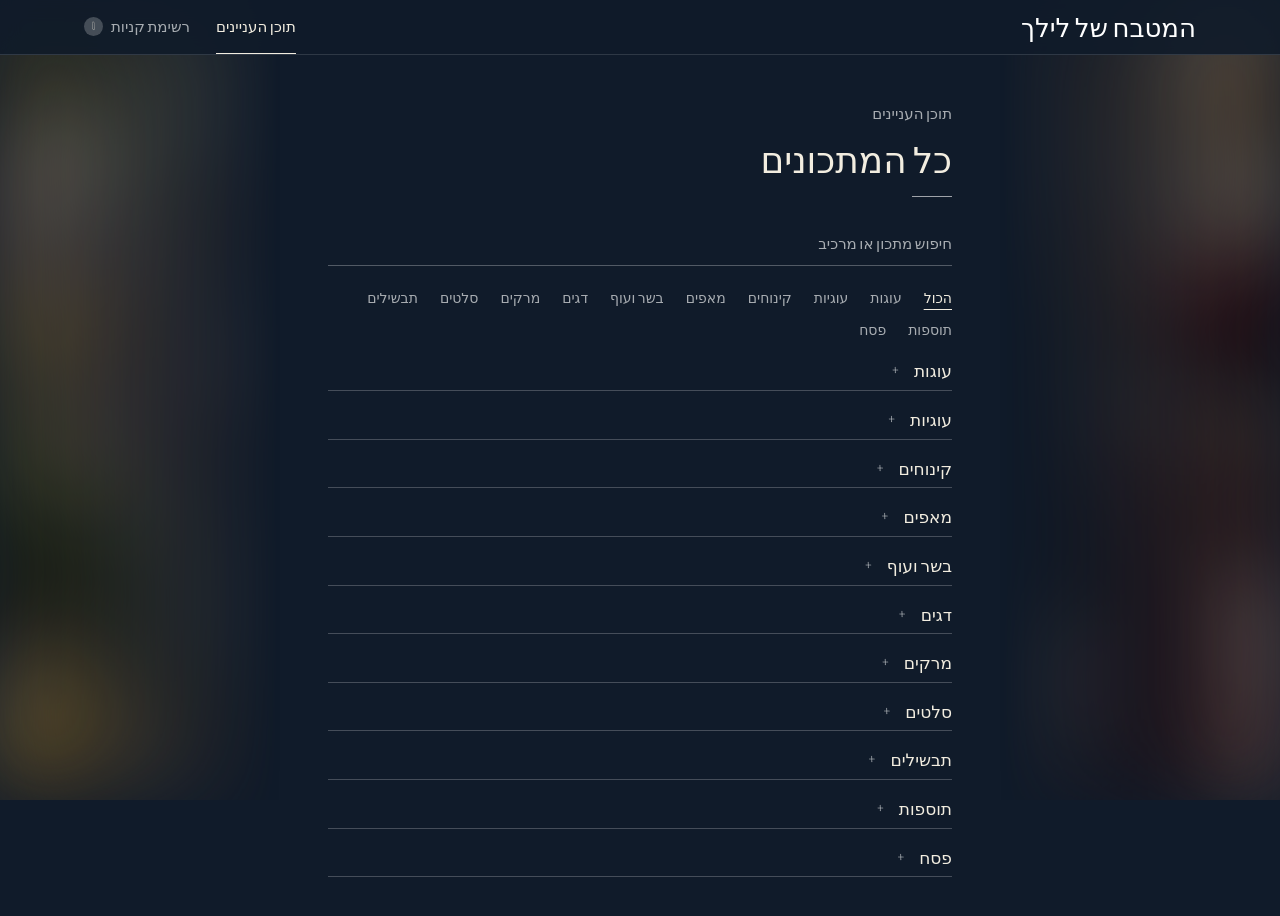
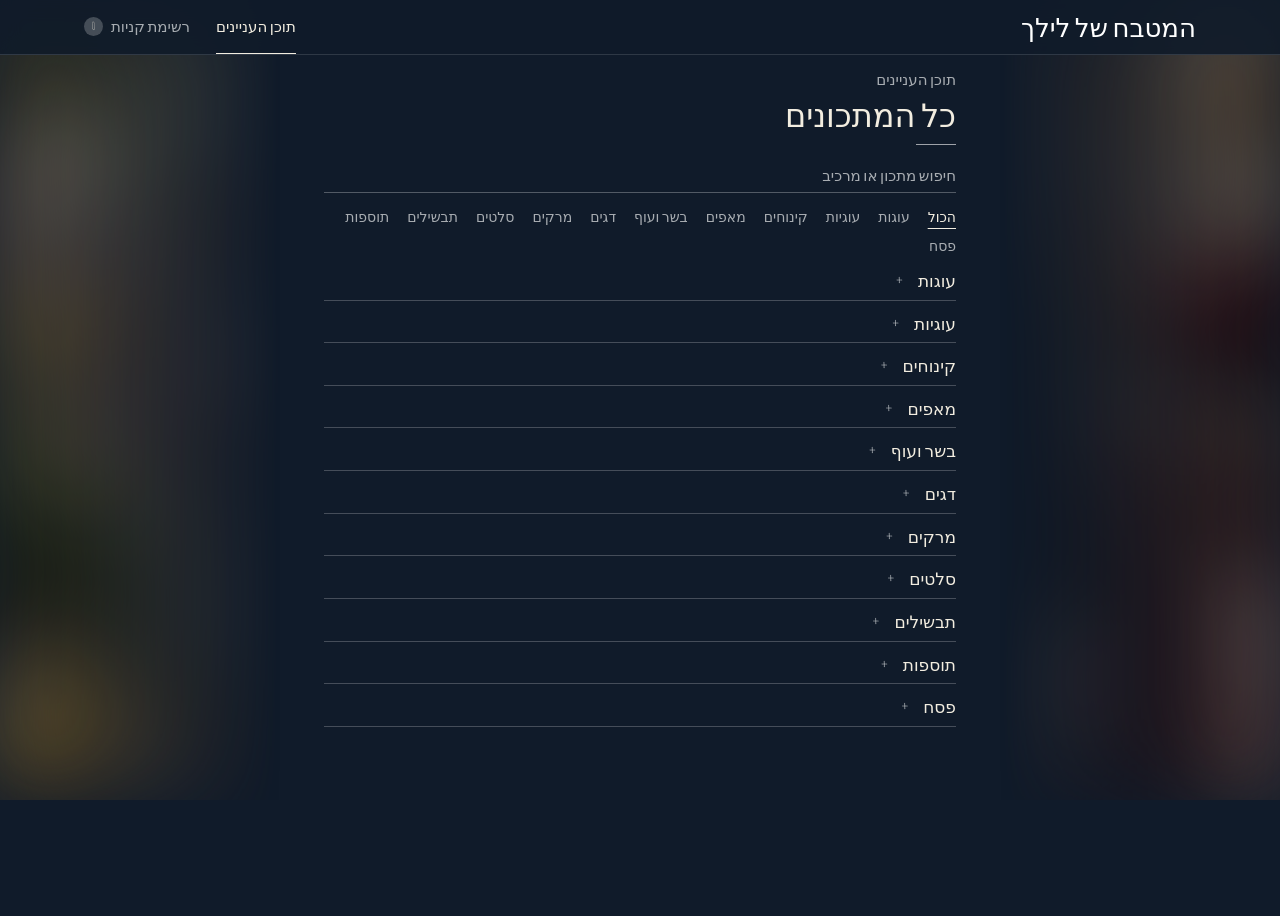
Before and after one commit to linurbi/lilach-kitchen, a plain HTML site: page index.html in a window 1280 px wide. Both pictures are taken after a click on the button "פתחי את הספר". After the commit the page ends 801 px from the top, so only its background shows below. Drawn offline with Linux system fonts and the light colour scheme; a web font is replaced by a local one.

Commit message:
Tighter contents spacing so the list fits on one screen
Co-authored-by: Cursor <cursoragent@cursor.com>

```diff
--- a/index.html
+++ b/index.html
@@ -12,7 +12,7 @@
 <link rel="preconnect" href="https://fonts.googleapis.com">
 <link rel="preconnect" href="https://fonts.gstatic.com" crossorigin>
 <link href="https://fonts.googleapis.com/css2?family=Frank+Ruhl+Libre:wght@400;500;700&family=Amatic+SC:wght@400;700&family=Gveret+Levin&display=swap" rel="stylesheet">
-<link rel="stylesheet" href="style.css?v=60">
+<link rel="stylesheet" href="style.css?v=61">
 </head>
 <body>
 
--- a/style.css
+++ b/style.css
@@ -1046,3 +1046,18 @@ body.is-library .chapter-rule { margin: 6px 0 0; }
 .block-title { font-size: 17px; }
 .aisle h4 { font-size: 16px; }
 .item .label { font-size: 15px; }
+/* ---------- Contents: tighter spacing so the whole list fits on the screen ---------- */
+body.is-library .toc { padding: 20px 24px 40px; }
+body.is-library .toc-head .running { margin-bottom: 6px; }
+body.is-library .toc .hair { margin: 10px 0 12px; }
+body.is-library .search input { padding: 6px 0; margin-top: 2px; }
+body.is-library .chapters { margin-top: 12px; gap: 4px 18px; }
+body.is-library .chapter { margin-top: 8px; }
+body.is-library .chapter-toggle { padding: 2px 0; }
+body.is-library .chapter-rule { margin: 4px 0 0; }
+body.is-library .entry { padding: 3px 0; }
+body.is-library .entries { margin-bottom: 4px; }
+@media (max-height: 900px) and (min-width: 701px) {
+  body.is-library .toc { padding-top: 14px; }
+  body.is-library .sheet-title { font-size: clamp(24px, 2.6vw, 32px); }
+}
```
